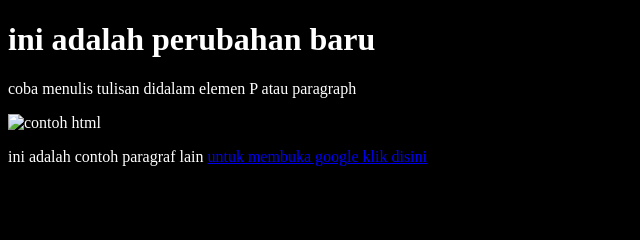
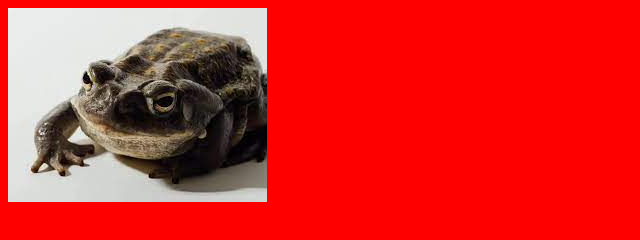
Before and after one commit to smpsransa/html, a plain HTML site: page index.html in a window 1280 px wide. Shown: the whole page, without its empty margins (0-640 px from the left). Drawn offline with Linux system fonts and the light colour scheme.

Commit message:
Update index.html

```diff
--- a/index.html
+++ b/index.html
@@ -3,15 +3,9 @@
   <head>
     <title>Belajar HTML</title>
   </head>
-  <body style="background-color: black; color: white;">
+  <body style="background-color: red; color: white;">
     <main>
-      <h1>ini adalah perubahan baru</h1>
-      <p>coba menulis tulisan didalam elemen P atau paragraph</p>
-      <img src="gambar_html.png" alt="contoh html" />
-      <p>
-        ini adalah contoh paragraf lain
-        <a href="https://google.com">untuk membuka google klik disini</a>
-      </p>
+        <img src="download.jpg" alt="ini adalah gambar kodok">
     </main>
   </body>
 </html>
```
